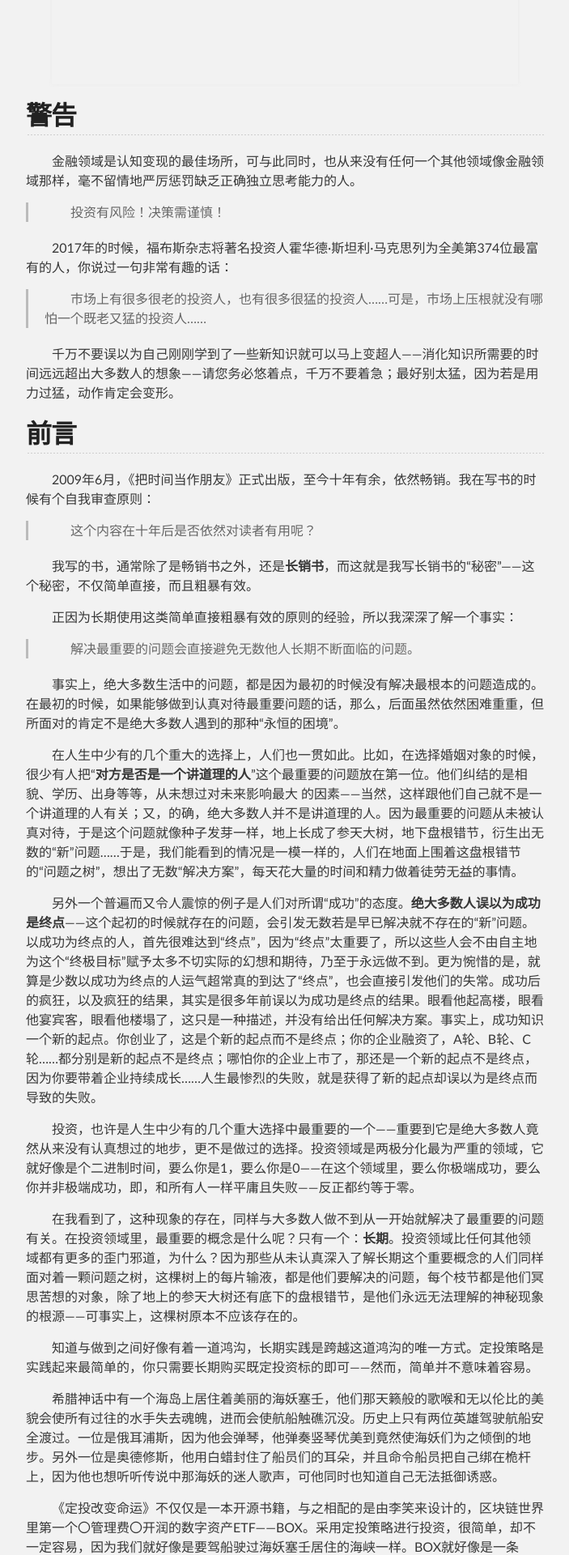
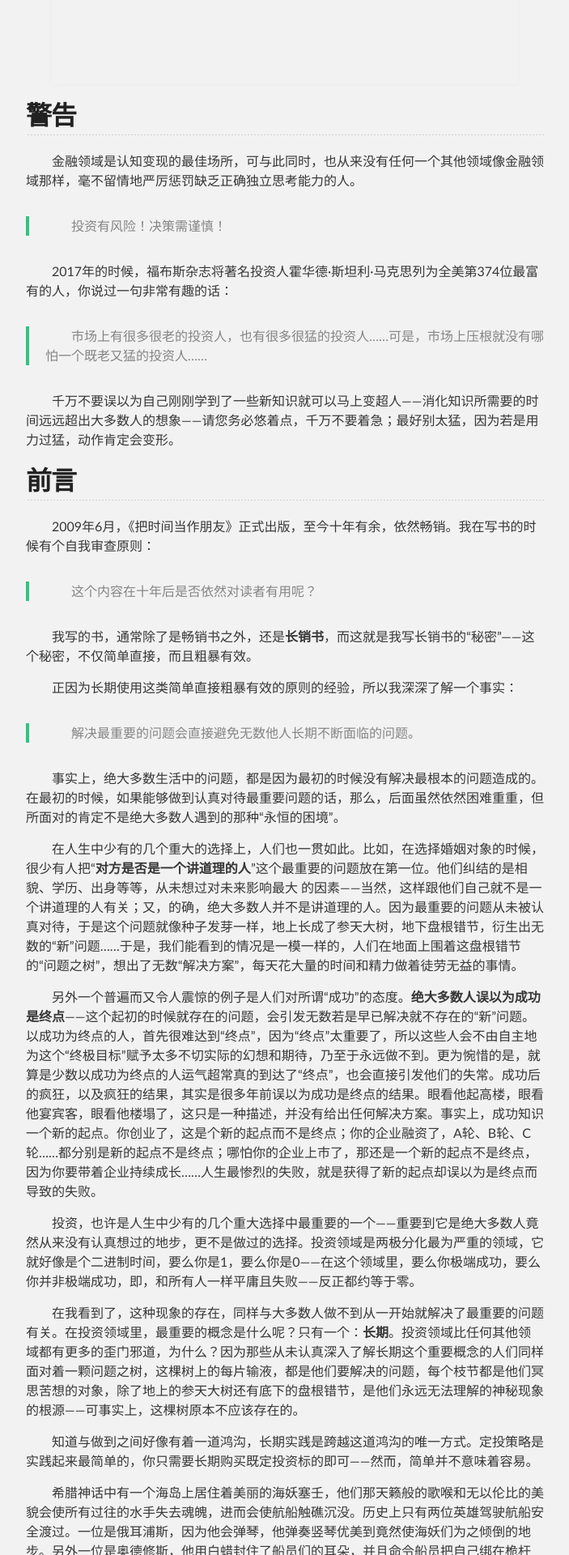
Before and after one commit to liangxincn/-, a Jekyll site: the page built from index.md, in a window 1280 px wide. Shown: the part 512-2432 px from the top of the page at 81% size, without its empty margins (288-991 px from the left). Built offline with Jekyll 4.4.1, drawn with Linux system fonts in a browser that asks for light colours; our own code applies the rules of GitHub Pages for plain Markdown files.

Commit message:
Update jekyll-theme-slate.scss

```diff
--- a/_sass/jekyll-theme-slate.scss
+++ b/_sass/jekyll-theme-slate.scss
@@ -184,10 +184,10 @@ pre code {
 }
 
 blockquote {
-  color: #666;
-  margin-bottom: 20px;
-  padding: 0 0 0 20px;
-  border-left: 3px solid #bbb;
+  border-left: 4px solid var(--theme-color,#42b983);
+  color: #858585;
+  margin: 2em 0;
+  padding-left: 20px;
 }
 
 
```
